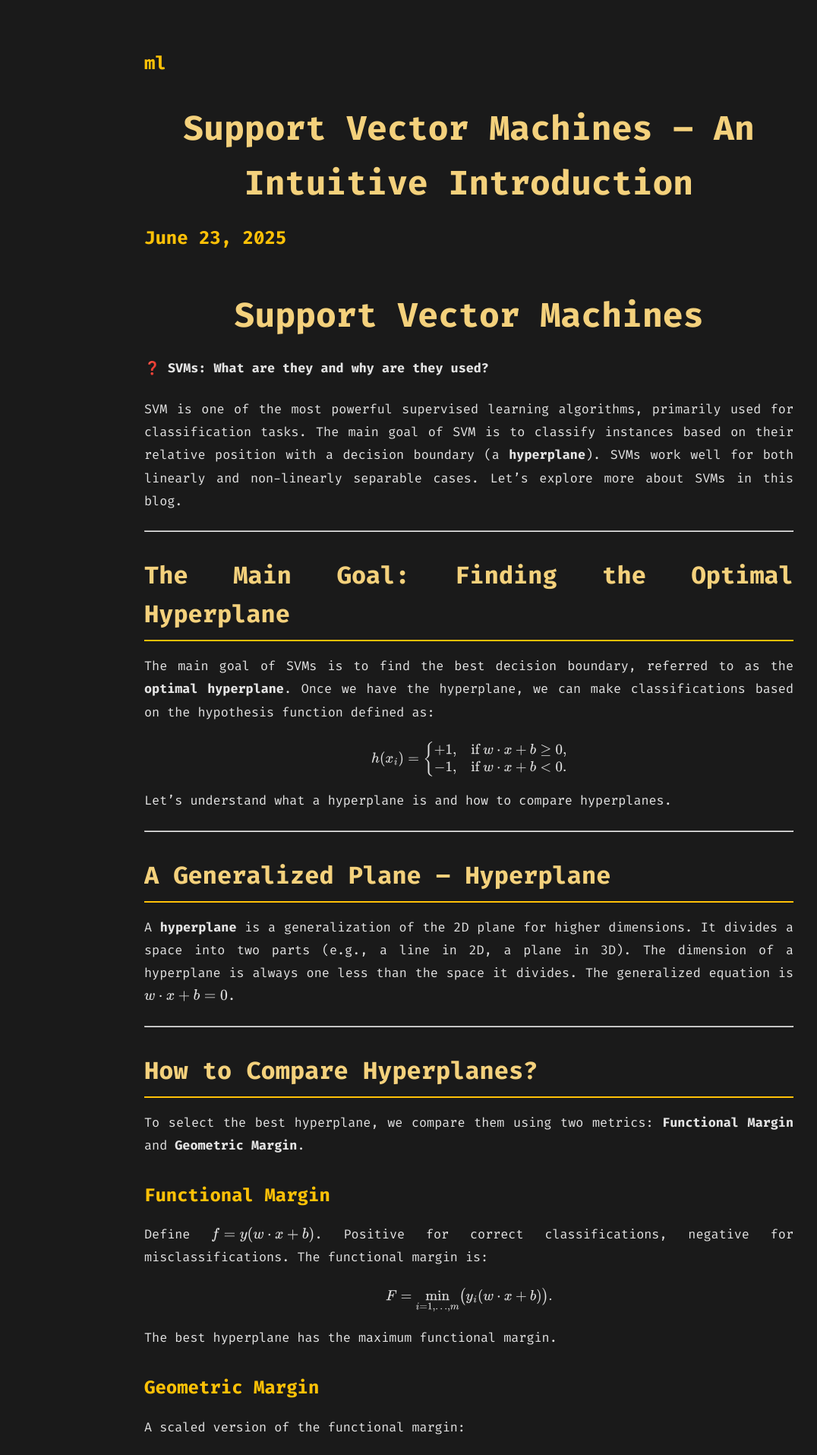
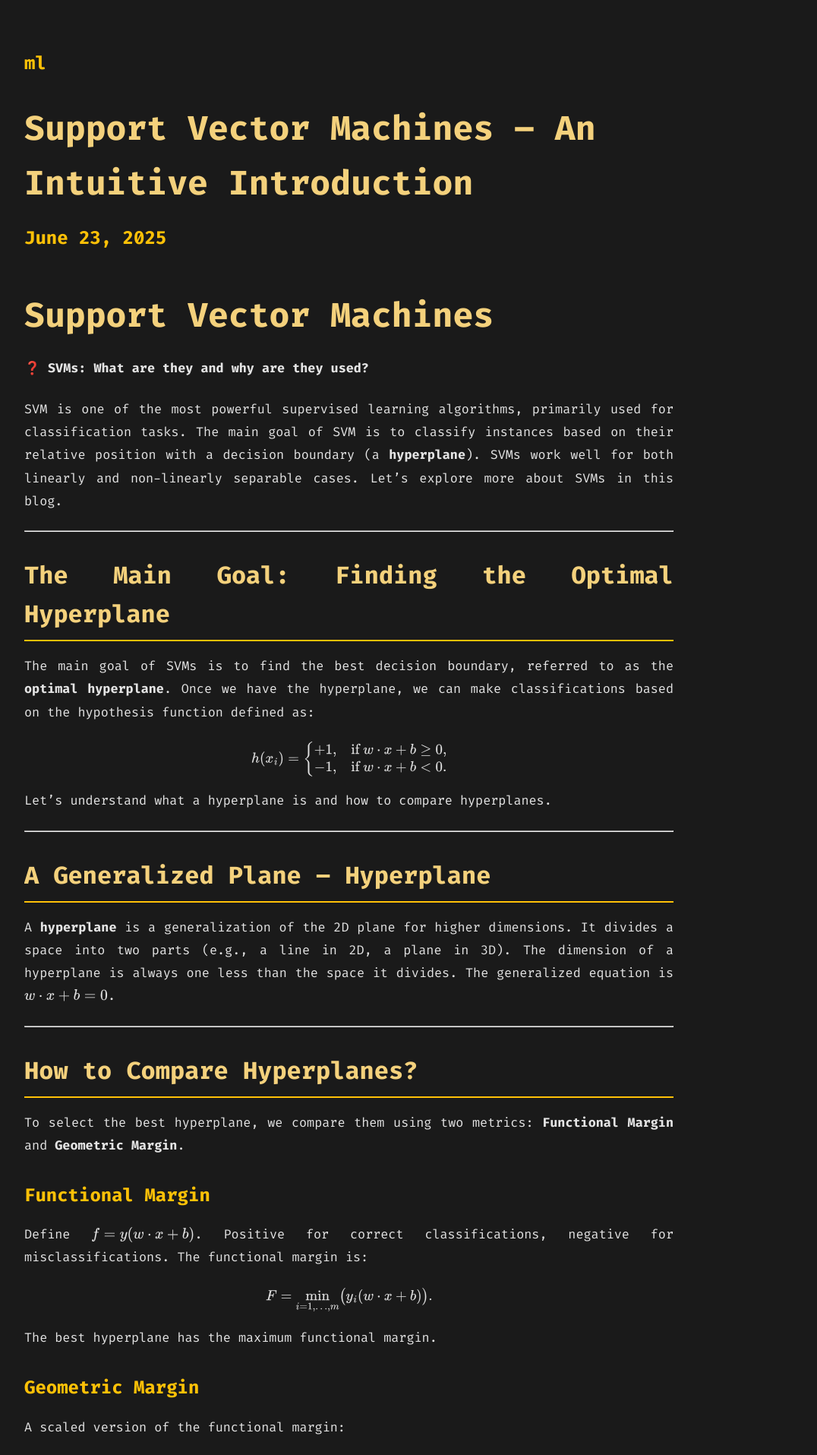
Before and after one commit to shrrynsh/site.github.io, a Jekyll site: the page built from _posts/2025-06-23-svm-from-scratch.md, in a window 1280 px wide. Shown: the top 1915 px of the page at 76% size, without its empty margins (0-1076 px from the left). Built offline with Jekyll 4.4.1, drawn with Linux system fonts in a browser that asks for light colours.

Commit message:
Update custom.css

```diff
--- a/assets/css/custom.css
+++ b/assets/css/custom.css
@@ -18,13 +18,21 @@
 }
 
 /* Force blog post container and heading to be left-aligned */
-.clean-post-layout {
+html body #main-container.clean-post-layout {
     margin-left: 0 !important;
     margin-right: 0 !important;
     margin: 2rem 0 !important;
     max-width: 900px !important;
     width: 100% !important;
 }
-.post-content-wrapper h1 {
+
+@media (max-width: 768px) {
+  html body #main-container.clean-post-layout {
+    margin: 1rem 0 !important;
+    padding: 0 1rem !important;
+  }
+}
+
+html body #main-container .post-content-wrapper h1 {
     text-align: left !important;
 }
```
